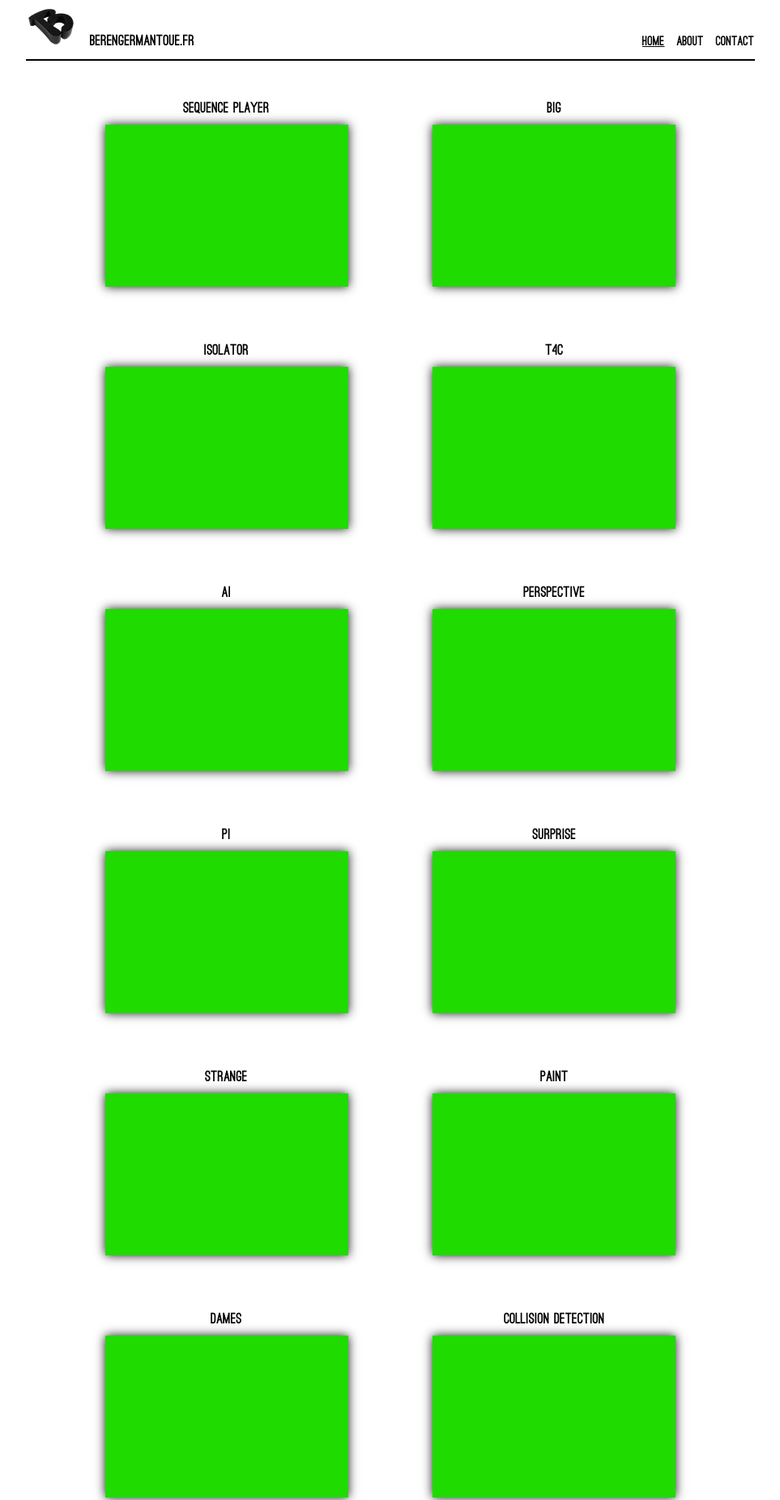
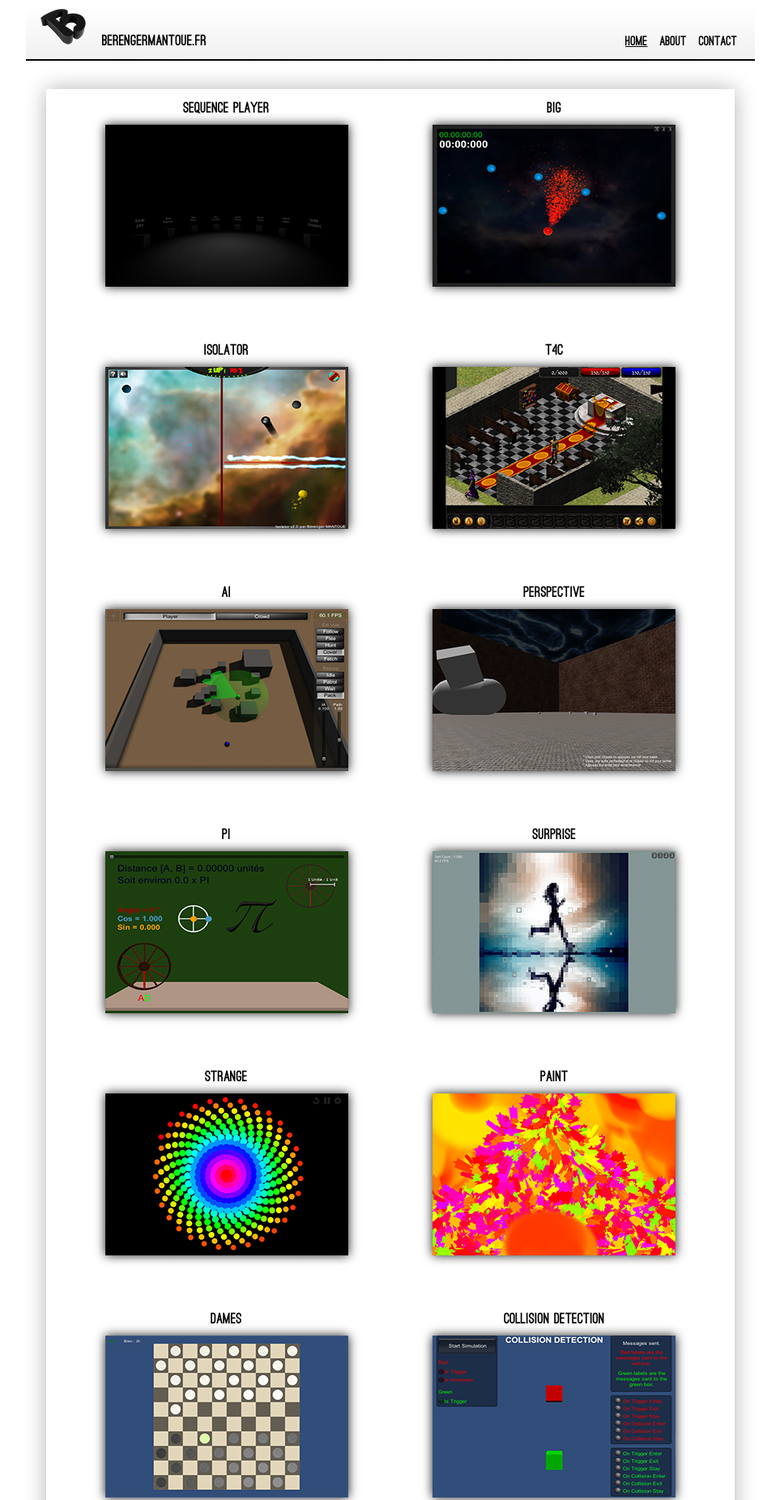
Before and after one commit to BerengerMantoue/berengermantoue.fr, a plain HTML site: page www/index.html in a window 1280 px wide. Shown: the top 1852 px of the page at 81% size, without its empty margins (158-1121 px from the left). Drawn offline with Linux system fonts and the light colour scheme.

Commit message:
Ajout des images + degradés + ombres section

```diff
--- a/www/index.html
+++ b/www/index.html
@@ -24,82 +24,82 @@
 			<section>
 				<div id="Games">
 					<a href="unitygames/sequenceplayerdemo.html"><h2>Sequence Player</h2></a>
-					<a href="unitygames/sequenceplayerdemo.html"><img src="img/screenshot.jpg" alt="screenshot" /></a>
+					<a href="unitygames/sequenceplayerdemo.html"><img src="img/sequenceplayer.jpg" alt="screenshot" /></a>
 				</div>
 
 				<div id="Games">
 					<a href="unitygames/big.html"><h2>Big</h2></a>
-					<a href="unitygames/big.html"><img src="img/screenshot.jpg" alt="screenshot" /></a>
+					<a href="unitygames/big.html"><img src="img/big.jpg" alt="screenshot" /></a>
 				</div>
 
 				<div id="Games">
 					<a href="unitygames/isolator.html"><h2>Isolator</h2></a>
-					<a href="unitygames/isolator.html"><img src="img/screenshot.jpg" alt="screenshot" /></a>
+					<a href="unitygames/isolator.html"><img src="img/isolator.jpg" alt="screenshot" /></a>
 				</div>
 
 				<div id="Games">
 					<a href="unitygames/t4c/t4c.html"><h2>T4c</h2></a>
-					<a href="unitygames/t4c/t4c.html"><img src="img/screenshot.jpg" alt="screenshot" /></a>
+					<a href="unitygames/t4c/t4c.html"><img src="img/t4c.jpg" alt="screenshot" /></a>
 				</div>
 
 				<div id="Games">
-					<a href="unitygames/ai.html"><h2>AI</h2></a>
-					<a href="unitygames/ai.html"><img src="img/screenshot.jpg" alt="screenshot" /></a>
+					<a href="unitygames/ia.html"><h2>AI</h2></a>
+					<a href="unitygames/ia.html"><img src="img/ia.jpg" alt="screenshot" /></a>
 				</div>
 
 				<div id="Games">
-					<a href="unitygames/pesrpective.html"><h2>Perspective</h2></a>
-					<a href="unitygames/pesrpective.html"><img src="img/screenshot.jpg" alt="screenshot" /></a>
+					<a href="unitygames/perspective.html"><h2>Perspective</h2></a>
+					<a href="unitygames/perspective.html"><img src="img/perspective.jpg" alt="screenshot" /></a>
 				</div>
 
 				<div id="Games">
 					<a href="unitygames/smallprojects/pi.html"><h2>Pi</h2></a>
-					<a href="unitygames/smallprojects/pi.html"><img src="img/screenshot.jpg" alt="screenshot" /></a>
+					<a href="unitygames/smallprojects/pi.html"><img src="img/pi.jpg" alt="screenshot" /></a>
 				</div>
 
 				<div id="Games">
 					<a href="unitygames/smallprojects/surprise.html"><h2>Surprise</h2></a>
-					<a href="unitygames/smallprojects/surprise.html"><img src="img/screenshot.jpg" alt="screenshot" /></a>
+					<a href="unitygames/smallprojects/surprise.html"><img src="img/surprise.jpg" alt="screenshot" /></a>
 				</div>
 
 				<div id="Games">
 					<a href="unitygames/strange.html"><h2>Strange</h2></a>
-					<a href="unitygames/strange.html"><img src="img/screenshot.jpg" alt="screenshot" /></a>
+					<a href="unitygames/strange.html"><img src="img/strange.jpg" alt="screenshot" /></a>
 				</div>
 
 				<div id="Games">
 					<a href="unitygames/paint.html"><h2>Paint</h2></a>
-					<a href="unitygames/paint.html"><img src="img/screenshot.jpg" alt="screenshot" /></a>
+					<a href="unitygames/paint.html"><img src="img/paint.jpg" alt="screenshot" /></a>
 				</div>
 
 				<div id="Games">
 					<a href="unitygames/dames.html"><h2>Dames</h2></a>
-					<a href="unitygames/dames.html"><img src="img/screenshot.jpg" alt="screenshot" /></a>
+					<a href="unitygames/dames.html"><img src="img/dames.jpg" alt="screenshot" /></a>
 				</div>
 
 				<div id="Games">
 					<a href="unitygames/smallprojects/collision_detection.html"><h2>Collision detection</h2></a>
-					<a href="unitygames/smallprojects/collision_detection.html"><img src="img/screenshot.jpg" alt="screenshot" /></a>
+					<a href="unitygames/smallprojects/collision_detection.html"><img src="img/collision_detection.jpg" alt="screenshot" /></a>
 				</div>
 
 				<div id="Games">
 					<a href="unitygames/smallprojects/doppler.html"><h2>Doppler effect</h2></a>
-					<a href="unitygames/smallprojects/doppler.html"><img src="img/screenshot.jpg" alt="screenshot" /></a>
+					<a href="unitygames/smallprojects/doppler.html"><img src="img/doppler.jpg" alt="screenshot" /></a>
 				</div>
 
 				<div id="Games">
 					<a href="unitygames/smallprojects/genevawheel.html"><h2>Geneva Wheel</h2></a>
-					<a href="unitygames/smallprojects/genevawheel.html"><img src="img/screenshot.jpg" alt="screenshot" /></a>
+					<a href="unitygames/smallprojects/genevawheel.html"><img src="img/genevawheel.jpg" alt="screenshot" /></a>
 				</div>
 
 				<div id="Games">
 					<a href="unitygames/smallprojects/mostuselessmachine.html"><h2>The most useless machine</h2></a>
-					<a href="unitygames/smallprojects/mostuselessmachine.html"><img src="img/screenshot.jpg" alt="screenshot" /></a>
+					<a href="unitygames/smallprojects/mostuselessmachine.html"><img src="img/mostuselessmachine.jpg" alt="screenshot" /></a>
 				</div>
 
 				<div id="Games">
 					<a href="unitygames/smallprojects/textwall.html"><h2>Text wall</h2></a>
-					<a href="unitygames/smallprojects/textwall.html"><img src="img/screenshot.jpg" alt="screenshot" /></a>
+					<a href="unitygames/smallprojects/textwall.html"><img src="img/textwall.jpg" alt="screenshot" /></a>
 				</div>
 
 			</section>
--- a/www/style.css
+++ b/www/style.css
@@ -23,6 +23,9 @@ body
 /**/
 header
 {
+	background:-webkit-linear-gradient(#FFFFFF, #F0F0F0);
+	padding-left:15px;
+	padding-right:15px;
 	border-bottom: 2px solid black;
 	margin-bottom:35px;
 }
@@ -41,7 +44,7 @@ header h1
 nav
 {
 	display:inline-block;
-	width:686px;
+	width:650px;
 	text-align: right;
 }
 
@@ -82,6 +85,7 @@ section
 	margin:auto;
 	height: auto;
 	text-align: center;
+	box-shadow: 0px 0px 25px rgba(0, 0, 0, 0.3);
 }
 
 #Games
```
Also changed, not shown: www/img/big.jpg (added), www/img/collision_detection.jpg (added), www/img/dames.jpg (added), www/img/doppler.jpg (added), www/img/genevawheel.jpg (added), www/img/ia.jpg (added), www/img/isolator.jpg (added), www/img/mostuselessmachine.jpg (added), www/img/paint.jpg (added), www/img/perspective.jpg (added), www/img/pi.jpg (added), www/img/sequenceplayer.jpg (added), www/img/strange.jpg (added), www/img/surprise.jpg (added), 2 more files.
